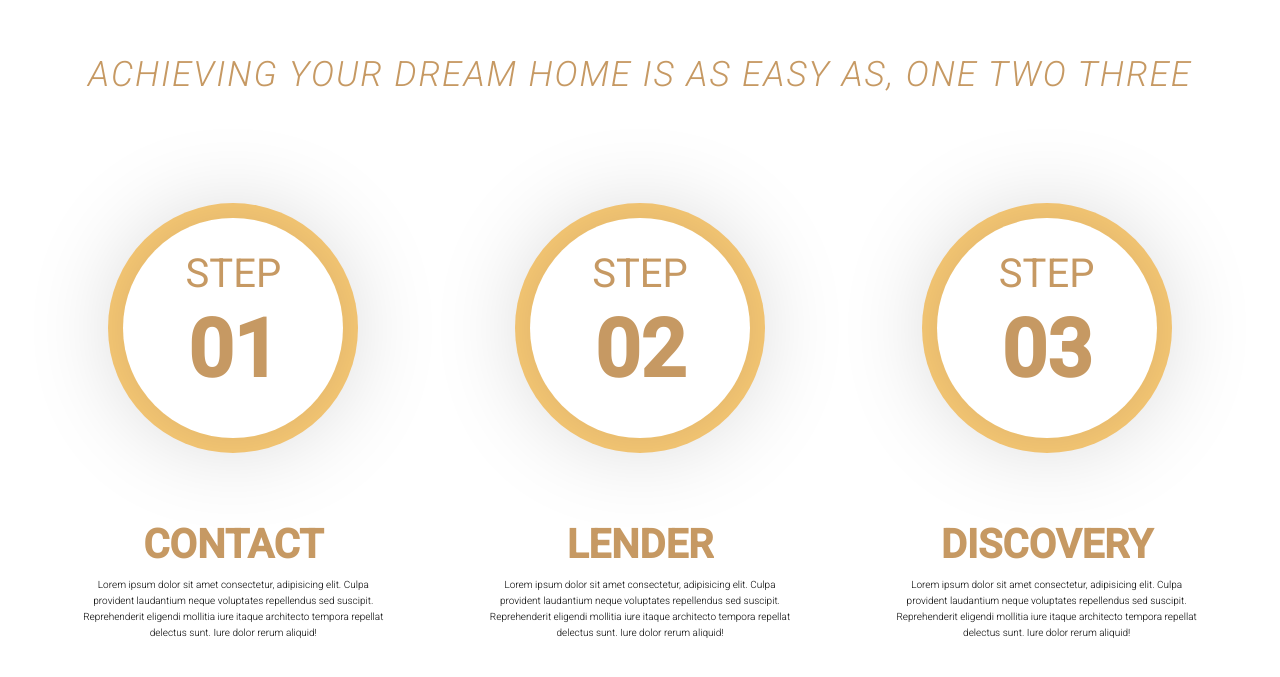
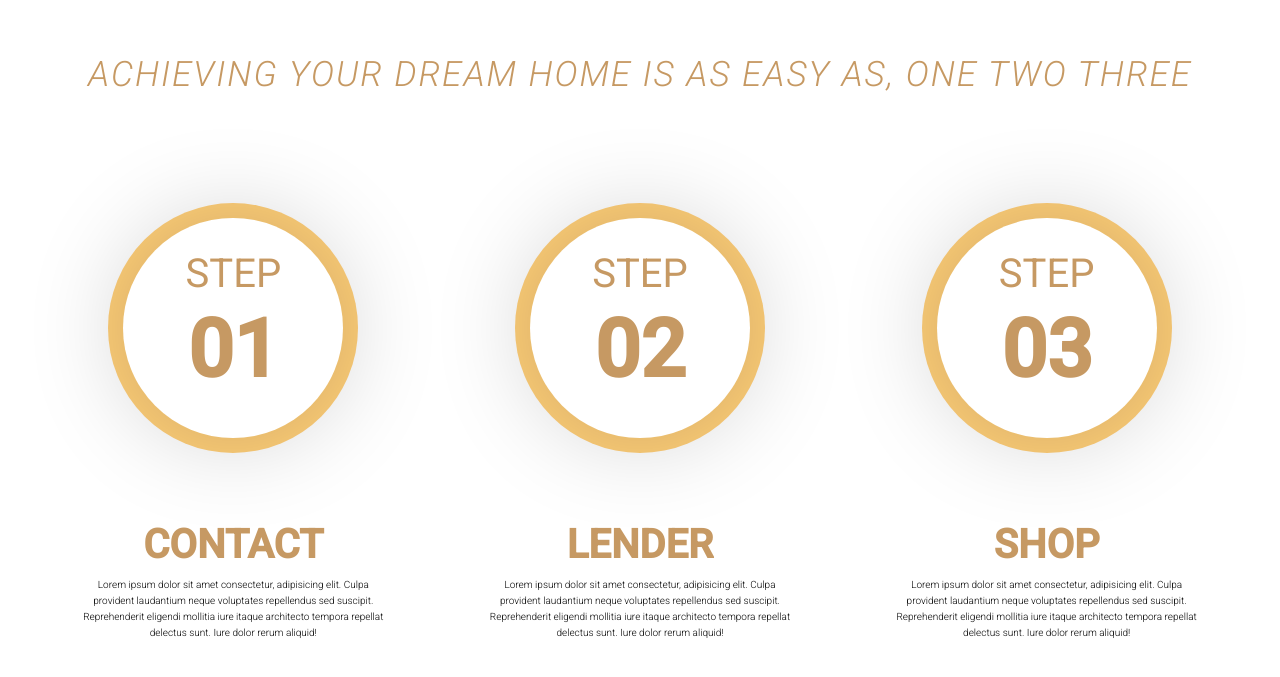
Before and after one commit to Justin-Singh125125/client-sandy-singh, a React (Create React App) app: page / in a window 1280 px wide. Shown: the part 1653-2330 px from the top of the page. Built offline with nearby package versions, Linux system fonts and the light colour scheme; a web font is replaced by a local one.

Commit message:
working on circles

```diff
--- a/src/pages/Home/index.js
+++ b/src/pages/Home/index.js
@@ -44,7 +44,7 @@ class Home extends React.Component {
                     />
                     <StepCard
                         stepNumber="03"
-                        heading="Discovery"
+                        heading="Shop"
                         text="Lorem ipsum dolor sit amet consectetur, adipisicing elit. Culpa provident laudantium neque voluptates repellendus sed suscipit. Reprehenderit eligendi mollitia iure itaque architecto tempora repellat delectus sunt. Iure dolor rerum aliquid!"
                     />
 
```
